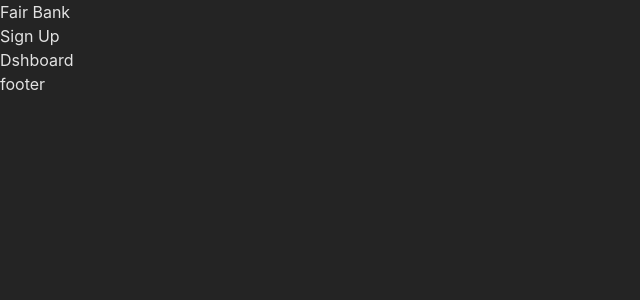
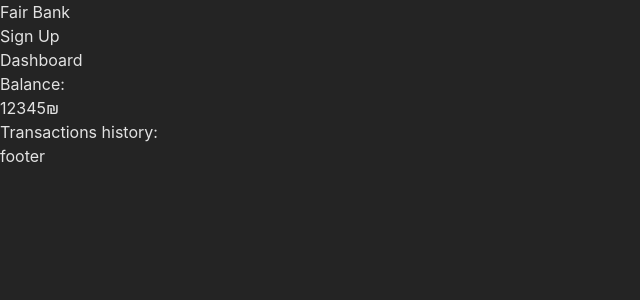
Before and after one commit to gonzjv/bank-frontend, a React (Vite) app: page /dashboard in a window 1280 px wide. Shown: the top 300 px of the page, without its empty margins (0-640 px from the left). Built offline with nearby package versions, Linux system fonts and the light colour scheme; a web font is replaced by a local one.

Commit message:
fix: login form && stub: get user data at dashboard

```diff
--- a/src/components/FormLogin.jsx
+++ b/src/components/FormLogin.jsx
@@ -31,12 +31,11 @@ function FormLogin() {
         if (false == res.ok) {
             setMsgColor("text-red-400");
             setMessage("* Email / password is incorrect");
+        } else {
+            const json = await res.json();
+            console.log(json);
+            navigate("/dashboard");
         }
-
-        const json = await res.json();
-        console.log(json);
-
-        navigate("/dashboard");
     };
 
     function handleBtnClick() {
--- a/src/routes/DashboardRoute.jsx
+++ b/src/routes/DashboardRoute.jsx
@@ -1,6 +1,49 @@
+import { useEffect } from "react";
+
 const DashboardRoute = () => {
+
+
+    useEffect(() => {
+
+    }, []);
+
+    async function getUserData(reqJson) {
+        const myHeaders = new Headers();
+        const bearerToken = 'Bearer ' + 'TOKEN';
+
+        myHeaders.append("Authorization", bearerToken);
+        myHeaders.append("Content-Type", "application/json");
+        console.log("reqJson", reqJson);
+
+        const options = {
+            headers: myHeaders,
+            method : "POST",
+            body: reqJson
+        };
+
+        const res = await fetch("http://localhost:3000/api/v1/user/dashboard", options);
+
+        if (false == res.ok) {
+            setMsgColor("text-red-400");
+            setMessage("* Email / password is incorrect");
+        } else {
+            const json = await res.json();
+            console.log(json);
+            navigate("/dashboard");
+        }
+    };
+
     return (
-        <main>Dshboard</main>
+        <main className="p-8 min-h-[86vh] flex flex-col bg-right-bottom bg-no-repeat bg-[url('/bg-dashboard.png')]">
+            <h2 className="text-3xl">Dashboard</h2>
+            <section className="flex gap-3">
+                <h3>
+                    Balance:
+                </h3>
+                <p className="text-yellow-200">12345₪</p>
+            </section>
+            <section>Transactions history:</section>
+        </main>
     )
 }
 
```
Also changed, not shown: public/bg-dashboard.png (added).
